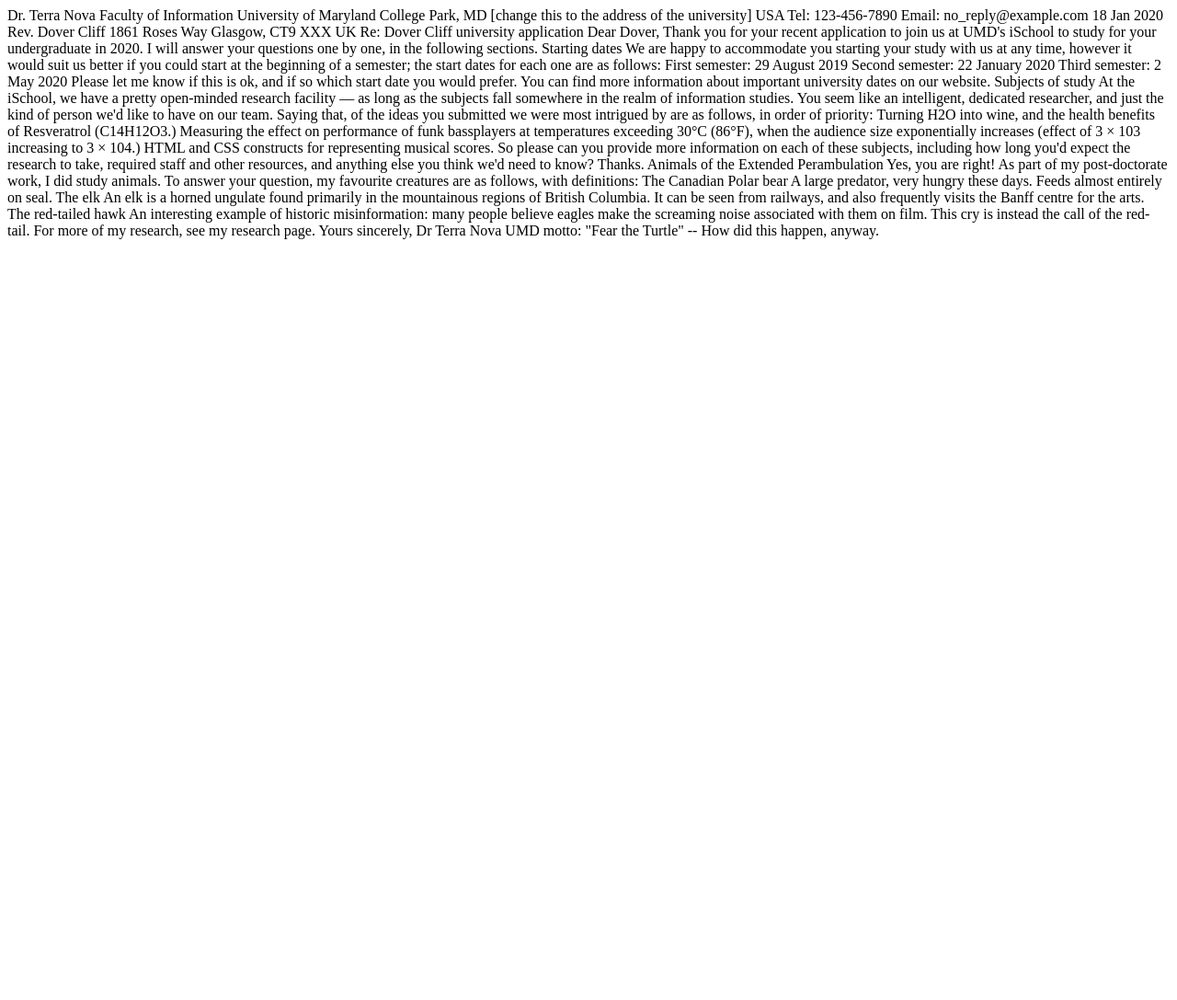
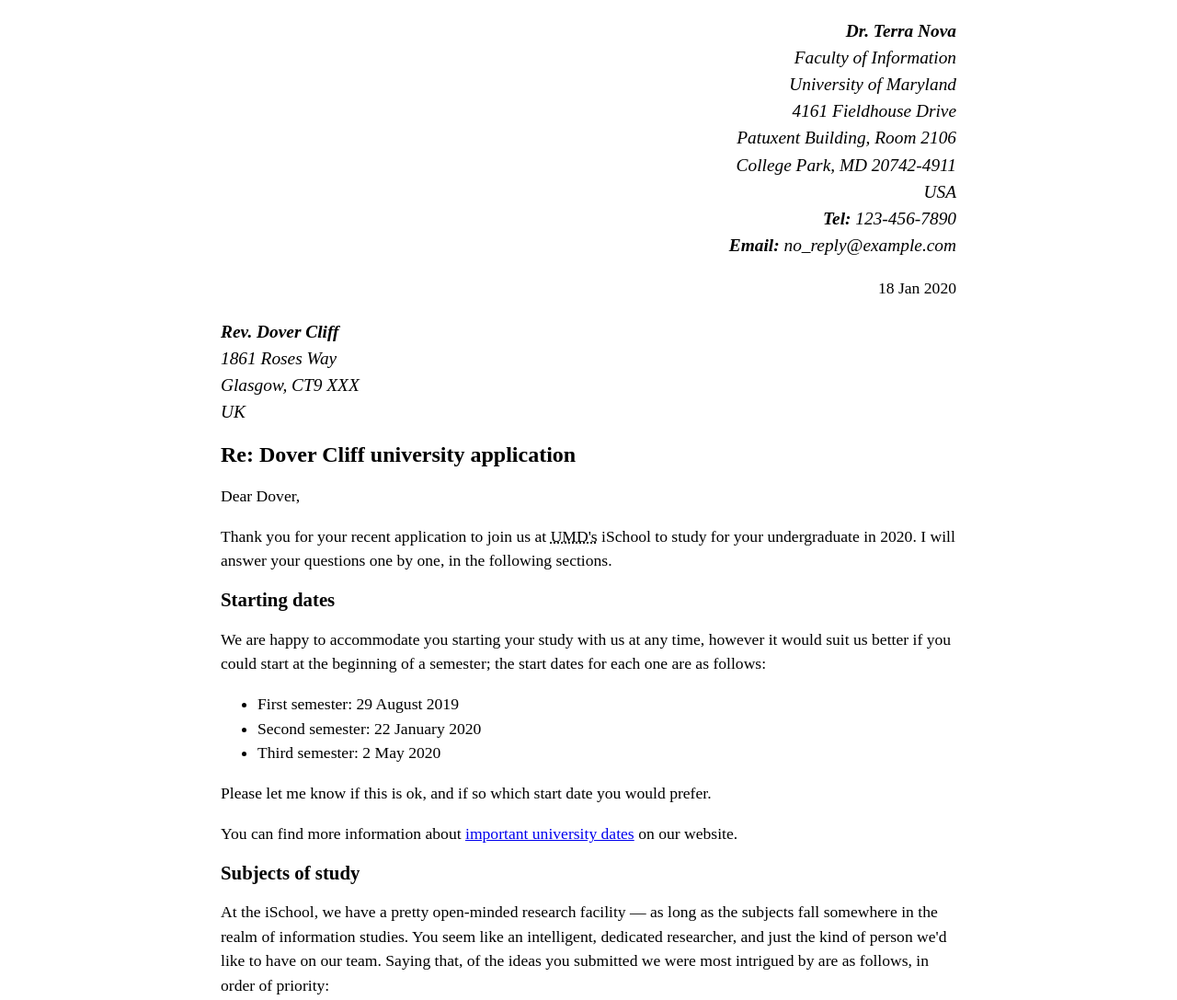
Before and after one commit to wtam26/wtam26.github.io, a plain HTML site: page lab_2/index.html in a window 1280 px wide. Shown: the top 1087 px of the page at 92% size. Before the commit the page ends 800 px from the top, so only its background shows below. Drawn offline with Linux system fonts and the light colour scheme.

Commit message:
Folder reordering

```diff
--- a/lab_2/index.html
+++ b/lab_2/index.html
@@ -1,68 +1,130 @@
+<!DOCTYPE html>
 <html>
+<head>
+    <meta charset="UTF-8">
+    <meta name="author" content="Terra Nova">
+    <style>
+        body {
+  max-width: 800px;
+  margin: 0 auto;
+}
 
-Dr. Terra Nova
-Faculty of Information
-University of Maryland
-College Park, MD
-[change this to the address of the university]
-USA
-Tel: 123-456-7890
-Email: no_reply@example.com
+.sender-column {
+  text-align: right;
+}
 
-18 Jan 2020
+h1 {
+  font-size: 1.5em;
+}
 
-Rev. Dover Cliff
-1861 Roses Way
-Glasgow, CT9 XXX
-UK
+h2 {
+  font-size: 1.3em;
+}
 
+p,ul,ol,dl,address {
+  font-size: 1.1em;
+}
 
-Re: Dover Cliff university application
+p, li, dd, dt, address {
+  line-height: 1.5;
+}
 
-Dear Dover,
+    </style>
+</head>
+<body>
 
-Thank you for your recent application to join us at UMD's iSchool to study for your undergraduate in 2020. I will answer your questions one by one, in the following sections.
+<address class="sender-column">
+  <p>
+    <strong>Dr. Terra Nova</strong><br/>
+    Faculty of Information<br/>
+    University of Maryland<br/>
+    4161 Fieldhouse Drive<br/>
+    Patuxent Building, Room 2106<br/>
+    College Park, MD 20742-4911<br/>
+    USA<br/>
+    <strong>Tel:</strong> 123-456-7890<br/>
+    <strong>Email:</strong> no_reply@example.com
+  </p>
 
-Starting dates
+</address>
 
-We are happy to accommodate you starting your study with us at any time, however it would suit us better if you could start at the beginning of a semester; the start dates for each one are as follows:
+<p align="right">
+  <time datetime="2020-01-18">18 Jan 2020</time>
+</p>
 
-First semester: 29 August 2019
-Second semester: 22 January 2020
-Third semester: 2 May 2020
+  <address>
+    <p>
+      <strong>Rev. Dover Cliff</strong><br/>
+      1861 Roses Way<br/>
+      Glasgow, CT9 XXX<br/>
+      UK
+    </p>
+  </address>
 
-Please let me know if this is ok, and if so which start date you would prefer.
+<p><h1>Re: Dover Cliff university application</h1></p>
 
-You can find more information about important university dates on our website.
+<p>Dear Dover,</p>
 
+<p>
+  Thank you for your recent application to join us at <abbr title="University of Maryland">UMD's</abbr> iSchool to study for your undergraduate in 2020. I will answer your questions one by one, in the following sections.
+</p>
 
-Subjects of study
+<p><h2>Starting dates</h2></p>
 
-At the iSchool, we have a pretty open-minded research facility — as long as the subjects fall somewhere in the realm of information studies. You seem like an intelligent, dedicated researcher, and just the kind of person we'd like to have on our team. Saying that, of the ideas you submitted we were most intrigued by are as follows, in order of priority:
+<p>
+  We are happy to accommodate you starting your study with us at any time, however it would suit us better if you could start at the beginning of a semester; the start dates for each one are as follows:
+</p>
 
-Turning H2O into wine, and the health benefits of Resveratrol (C14H12O3.)
-Measuring the effect on performance of funk bassplayers at temperatures exceeding 30°C (86°F), when the audience size exponentially increases (effect of 3 × 103 increasing to 3 × 104.)
-HTML and CSS constructs for representing musical scores.
+<ul>
+  <li>First semester: <time datetime="2019-08-29">29 August 2019</time></li>
+  <li>Second semester: <time datetime="2020-01-22">22 January 2020</time></li>
+  <li>Third semester: <time datetime="2020-05-02">2 May 2020</time></li>
+</ul>
 
-So please can you provide more information on each of these subjects, including how long you'd expect the research to take, required staff and other resources, and anything else you think we'd need to know? Thanks.
+<p>Please let me know if this is ok, and if so which start date you would prefer.</p>
 
+<p>You can find more information about <a href ="https://www.provost.umd.edu/calendar/19.html">important university dates</a> on our website.
+</p>
 
-Animals of the Extended Perambulation
+<p><h2>Subjects of study</h2></p>
 
-Yes, you are right! As part of my post-doctorate work, I did study animals. To answer your question, my favourite creatures are as follows, with definitions:
+<p>At the iSchool, we have a pretty open-minded research facility — as long as the subjects fall somewhere in the realm of information studies. You seem like an intelligent, dedicated researcher, and just the kind of person we'd like to have on our team. Saying that, of the ideas you submitted we were most intrigued by are as follows, in order of priority:
+</p>
 
-The Canadian Polar bear
-A large predator, very hungry these days. Feeds almost entirely on seal.
-The elk
-An elk is a horned ungulate found primarily in the mountainous regions of British Columbia. It can be seen from railways, and also frequently visits the Banff centre for the arts.
-The red-tailed hawk
-An interesting example of historic misinformation: many people believe eagles make the screaming noise associated with them on film. This cry is instead the call of the red-tail.
+<ol>
+  <li>Turning H2O into wine, and the health benefits of Resveratrol (C<sub>14</sub>H<sub>12</sub>O<sub>3</sub>.)</li>
+  <li>Measuring the effect on performance of funk bassplayers at temperatures exceeding 30°C (86°F), when the audience size exponentially increases (effect of 3 × 10<sup>3</sup> increasing to 3 × 10<sup>4</sup>.)</li>
+  <li>Measuring the effect on performance of funk bassplayers at temperatures exceeding 30°C (86°F), when the audience size exponentially increases (effect of 3 × 10<sup>3</sup> increasing to 3 × 10<sup>4</sup>.)</li>
+  <li><abbr title="HyperText Markup Language">HTML</abbr> and <abbr title="Cascading Style Sheet">CSS</abbr> constructs for representing musical scores.</li>
+  </ol>
 
-For more of my research, see my research page.
+<p>
+  So please can you provide more information on each of these subjects, including how long you'd expect
+  the research to take, required staff and other resources, and anything else you think we'd need to
+  know? Thanks.
+</p>
 
-Yours sincerely,
-Dr Terra Nova
+<p><h2>Animals of the Extended Perambulation</h2></p>
 
-UMD motto: "Fear the Turtle" -- How did this happen, anyway.
+<p>
+  Yes, you are right! As part of my post-doctorate work, I did study animals. To answer your question, my favourite creatures are as follows, with definitions:
+</p>
 
+<dl>
+  <dt>The Canadian Polar bear</dt>
+  <dd>A large predator, very hungry these days. Feeds almost entirely on seal.</dd>
+  <dt>The elk</dt>
+  <dd>An elk is a horned ungulate found primarily in the mountainous regions of British Columbia. It can be seen from railways, and also frequently visits the Banff centre for the arts.</dd>
+  <dt>The red-tailed hawk</dt>
+  <dd>An interesting example of historic misinformation: many people believe eagles make the screaming noise associated with them on film. This cry is instead the call of the red-tail.</dd>
+</dl>
+
+<p>For more of my research, see <a href="#">my research page</a>.</p>
+
+<p>Yours sincerely,</p>
+
+<p>Dr Terra Nova</p>
+
+<p>UMD motto: <q cite="https://www.umd.edu/">Fear the Turtle</q> -- How did this happen, anyway.</p>
+</body>
 </html>
```
Also changed, not shown: Lab2/index.html (deleted, +0 -150 lines).
